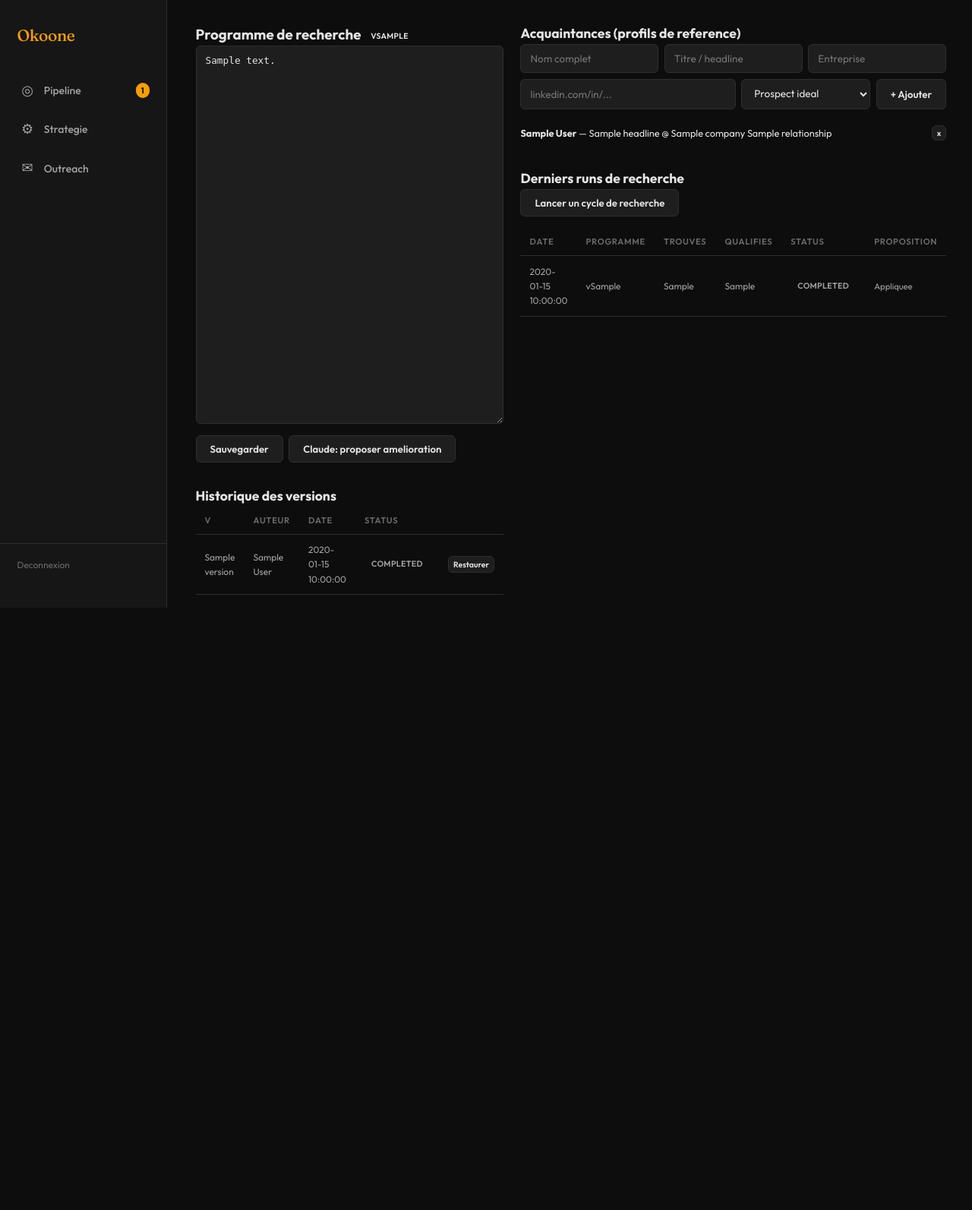
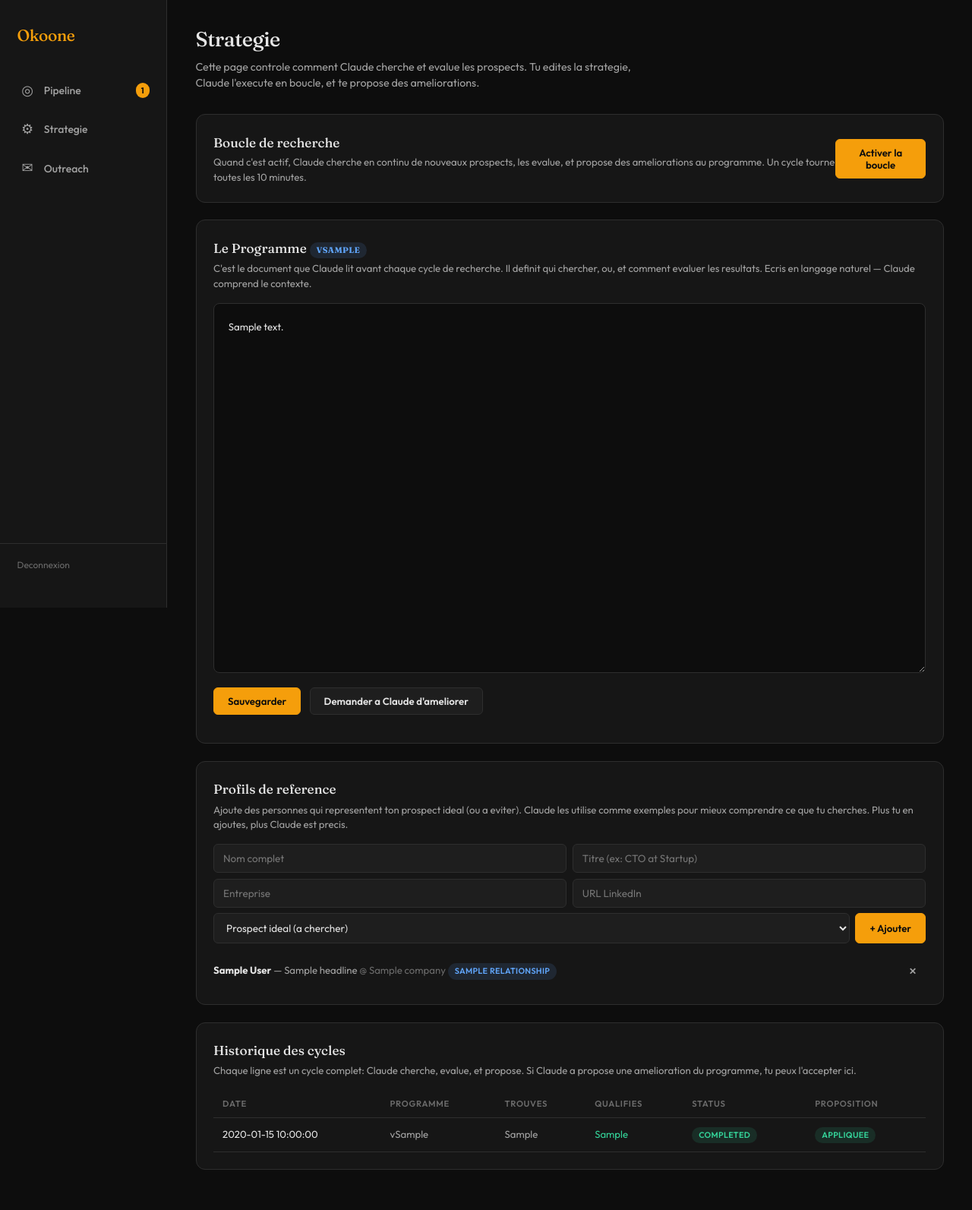
Before and after one commit to BenoitDdlp/okoone-crm, a Python web app: template templates/strategy.html in a window 1280 px wide. Shown: the whole page at 76% size. Before the commit the page ends 800 px from the top, so only its background shows below. Run offline with Jinja, Linux system fonts and the light colour scheme; the template is opened without the code that fills it: most values are stand-ins (such as "Sample title", 1, 10 or a date in 2020).

Commit message:
feat: continuous background loop + strategy page redesign with clear sections and live status

```diff
--- /dev/null
+++ b/templates/partials/loop_status.html
@@ -0,0 +1,64 @@
+<div style="display:flex;align-items:center;justify-content:space-between;">
+  <div>
+    <h2 style="margin-bottom:0.15rem;">Boucle de recherche</h2>
+    <p class="section-desc" style="margin-bottom:0;">
+      Quand c'est actif, Claude cherche en continu de nouveaux prospects,
+      les evalue, et propose des ameliorations au programme.
+      Un cycle tourne toutes les {{ interval }} minutes.
+    </p>
+  </div>
+  <div style="display:flex;align-items:center;gap:1rem;">
+    {% if loop.active %}
+    <button hx-post="/api/v1/strategy/loop/stop"
+            hx-target="#loop-section"
+            hx-swap="innerHTML"
+            data-toast="Boucle arretee"
+            style="background:var(--error-dim);border-color:rgba(248,113,113,0.3);color:var(--error);">
+      Arreter
+    </button>
+    {% else %}
+    <button class="btn-primary"
+            hx-post="/api/v1/strategy/loop/start"
+            hx-target="#loop-section"
+            hx-swap="innerHTML"
+            data-toast="Boucle activee ! Claude cherche en continu.">
+      Activer la boucle
+    </button>
+    {% endif %}
+  </div>
+</div>
+
+{% if loop.active %}
+<div class="loop-indicator" style="margin-top:1rem;">
+  <span class="loop-dot"></span>
+  <span>{{ loop.current_step or 'En attente du prochain cycle...' }}</span>
+</div>
+{% endif %}
+
+{% if loop.last_run_at or loop.last_error %}
+<div style="display:flex;gap:2rem;margin-top:0.75rem;font-size:0.85rem;">
+  {% if loop.last_run_at %}
+  <div>
+    <span style="color:var(--muted);">Dernier cycle:</span>
+    <span>{{ loop.last_run_at }}</span>
+  </div>
+  {% endif %}
+  <div>
+    <span style="color:var(--muted);">Cycles:</span>
+    <span>{{ loop.cycles_completed }}</span>
+  </div>
+  <div>
+    <span style="color:var(--muted);">Prospects trouves:</span>
+    <span>{{ loop.total_prospects_found }}</span>
+  </div>
+  <div>
+    <span style="color:var(--muted);">Qualifies:</span>
+    <span style="color:var(--success);">{{ loop.total_qualified }}</span>
+  </div>
+  {% if loop.last_error %}
+  <div>
+    <span style="color:var(--error);">Erreur: {{ loop.last_error[:80] }}</span>
+  </div>
+  {% endif %}
+</div>
+{% endif %}
--- a/templates/strategy.html
+++ b/templates/strategy.html
@@ -2,146 +2,188 @@
 {% block title %}Strategie — Okoone CRM{% endblock %}
 
 {% block content %}
-<div class="grid-2">
+<div class="page-header">
+  <h1>Strategie</h1>
+  <p class="page-desc">
+    Cette page controle comment Claude cherche et evalue les prospects.
+    Tu edites la strategie, Claude l'execute en boucle, et te propose des ameliorations.
+  </p>
+</div>
 
-  {# --- Left: Program editor --- #}
-  <div>
-    <h2 style="font-size:1.25rem;">Programme de recherche
-      <span class="pill pill-screened" style="font-size:0.7rem;vertical-align:middle;">v{{ program_version }}</span>
-    </h2>
+<!-- ============================================================
+     SECTION 1: LOOP STATUS
+     This is the "always running" part — shows if the background
+     loop is active and what it's doing right now.
+     ============================================================ -->
+<div class="section-card" id="loop-section"
+     hx-get="/api/v1/strategy/loop-status"
+     hx-trigger="every 5s"
+     hx-swap="innerHTML">
+  {% include "partials/loop_status.html" %}
+</div>
 
-    <form hx-put="/api/v1/strategy/program"
+<!-- ============================================================
+     SECTION 2: THE PROGRAM
+     This is the "brain" — Claude reads this document before every
+     search cycle. It defines WHO to look for, WHERE, and WHY.
+     ============================================================ -->
+<div class="section-card">
+  <h2>Le Programme <span class="pill pill-info">v{{ program_version }}</span></h2>
+  <p class="section-desc">
+    C'est le document que Claude lit avant chaque cycle de recherche.
+    Il definit qui chercher, ou, et comment evaluer les resultats.
+    Ecris en langage naturel — Claude comprend le contexte.
+  </p>
+
+  <form class="program-editor"
+        hx-put="/api/v1/strategy/program"
         hx-swap="none"
-          hx-indicator="#save-indicator">
-      <textarea name="content" rows="25" style="font-family:monospace;font-size:0.85rem;line-height:1.5;">{{ program_content }}</textarea>
-      <div style="display:flex;gap:0.5rem;margin-top:0.5rem;">
-        <button type="submit" class="outline">Sauvegarder</button>
-        <button type="button" class="outline secondary"
+        data-toast="Programme sauvegarde">
+    <textarea name="content" rows="20">{{ program_content }}</textarea>
+    <div style="display:flex;gap:0.75rem;margin-top:0.75rem;align-items:center;">
+      <button type="submit" class="btn-primary">Sauvegarder</button>
+      <button type="button"
               hx-post="/api/v1/strategy/propose"
               hx-target="#proposal-area"
               hx-swap="innerHTML"
-                hx-indicator="#propose-indicator">
-          Claude: proposer amelioration
+              hx-indicator="#propose-spinner"
+              data-toast="Claude analyse...">
+        Demander a Claude d'ameliorer
       </button>
-        <span id="save-indicator" class="htmx-indicator" style="font-size:0.8rem;">Sauvegarde...</span>
-        <span id="propose-indicator" class="htmx-indicator" style="font-size:0.8rem;">Claude reflechit...</span>
+      <span id="propose-spinner" class="htmx-indicator" style="color:var(--muted);font-size:0.85rem;">Claude reflechit...</span>
     </div>
   </form>
 
-    {# Proposal area #}
   <div id="proposal-area" style="margin-top:1rem;"></div>
 
-    {# Version history #}
-    <h3 class="section-title" style="margin-top:2rem;">Historique des versions</h3>
-    {% if versions %}
-    <table style="font-size:0.8rem;">
-      <thead><tr><th>v</th><th>Auteur</th><th>Date</th><th>Status</th><th></th></tr></thead>
+  {% if versions|length > 1 %}
+  <details style="margin-top:1.5rem;">
+    <summary style="cursor:pointer;font-size:0.85rem;color:var(--muted);">Historique des versions ({{ versions|length }})</summary>
+    <table style="margin-top:0.5rem;">
+      <thead><tr><th>Version</th><th>Auteur</th><th>Date</th><th></th></tr></thead>
       <tbody>
         {% for v in versions %}
         <tr>
-          <td>{{ v.version }}</td>
+          <td>v{{ v.version }}</td>
           <td>{{ v.author }}</td>
-          <td>{{ v.created_at }}</td>
-          <td><span class="pill pill-{{ 'qualified' if v.status == 'active' else 'discovered' }}">{{ v.status }}</span></td>
+          <td style="color:var(--muted);">{{ v.created_at }}</td>
           <td>
             {% if v.status != 'active' %}
-            <button class="outline secondary" style="font-size:0.7rem;padding:0.2rem 0.4rem;margin:0;"
+            <button class="btn-sm btn-ghost"
                     hx-post="/api/v1/strategy/restore/{{ v.version }}"
                     hx-swap="none"
-                    hx-confirm="Restaurer la version {{ v.version }} ?">
-              Restaurer
-            </button>
+                    hx-confirm="Restaurer v{{ v.version }} ?"
+                    data-toast="Version restauree">Restaurer</button>
+            {% else %}
+            <span class="pill pill-success">actif</span>
             {% endif %}
           </td>
         </tr>
         {% endfor %}
       </tbody>
     </table>
+  </details>
   {% endif %}
 </div>
 
-  {# --- Right: Acquaintances + Runs --- #}
-  <div>
-    <h3 class="section-title">Acquaintances (profils de reference)</h3>
+<!-- ============================================================
+     SECTION 3: ACQUAINTANCES
+     These are reference profiles — Claude uses them as examples
+     of what a "good" or "bad" prospect looks like.
+     ============================================================ -->
+<div class="section-card">
+  <h2>Profils de reference</h2>
+  <p class="section-desc">
+    Ajoute des personnes qui representent ton prospect ideal (ou a eviter).
+    Claude les utilise comme exemples pour mieux comprendre ce que tu cherches.
+    Plus tu en ajoutes, plus Claude est precis.
+  </p>
 
   <form hx-post="/api/v1/strategy/acquaintances"
         hx-target="#acq-list"
         hx-swap="beforeend"
-          style="display:flex;gap:0.5rem;flex-wrap:wrap;margin-bottom:1rem;">
-      <input type="text" name="full_name" placeholder="Nom complet" required style="flex:1;min-width:150px;">
-      <input type="text" name="headline" placeholder="Titre / headline" style="flex:1;min-width:150px;">
-      <input type="text" name="company" placeholder="Entreprise" style="flex:1;min-width:120px;">
-      <input type="text" name="linkedin_url" placeholder="linkedin.com/in/..." style="flex:1;min-width:180px;">
-      <select name="relationship" style="width:auto;">
-        <option value="prospect ideal">Prospect ideal</option>
-        <option value="client existant">Client existant</option>
-        <option value="partenaire">Partenaire</option>
-        <option value="concurrent">Concurrent (negatif)</option>
+        data-toast="Profil ajoute"
+        style="display:grid;grid-template-columns:1fr 1fr;gap:0.5rem;margin-bottom:1rem;">
+    <input type="text" name="full_name" placeholder="Nom complet" required>
+    <input type="text" name="headline" placeholder="Titre (ex: CTO at Startup)">
+    <input type="text" name="company" placeholder="Entreprise">
+    <input type="text" name="linkedin_url" placeholder="URL LinkedIn">
+    <div style="display:flex;gap:0.5rem;grid-column:span 2;">
+      <select name="relationship" style="flex:1;">
+        <option value="prospect ideal">Prospect ideal (a chercher)</option>
+        <option value="client existant">Client existant (similaire)</option>
+        <option value="partenaire">Partenaire (reseau)</option>
+        <option value="concurrent">Concurrent (a eviter)</option>
       </select>
-      <button type="submit" style="white-space:nowrap;">+ Ajouter</button>
+      <button type="submit" class="btn-primary">+ Ajouter</button>
+    </div>
   </form>
 
   <div id="acq-list">
+    {% if acquaintances %}
     {% for a in acquaintances %}
-      <div class="acq-card" style="display:flex;justify-content:space-between;align-items:center;padding:0.4rem 0;border-bottom:1px solid var(--pico-muted-border-color);font-size:0.85rem;">
+    <div class="acq-item">
       <div>
         <strong>{{ a.full_name }}</strong>
-          {% if a.headline %}<span style="color:var(--pico-muted-color);"> — {{ a.headline }}</span>{% endif %}
-          {% if a.company %}<span style="color:var(--pico-muted-color);"> @ {{ a.company }}</span>{% endif %}
-          <span class="chip {{ 'flag-negative' if a.relationship == 'concurrent' else 'trait' }}">{{ a.relationship }}</span>
+        {% if a.headline %}<span style="color:var(--text-secondary);"> — {{ a.headline }}</span>{% endif %}
+        {% if a.company %}<span style="color:var(--muted);"> @ {{ a.company }}</span>{% endif %}
+        <span class="pill {{ 'pill-error' if a.relationship == 'concurrent' else 'pill-success' if a.relationship == 'prospect ideal' else 'pill-info' }}">{{ a.relationship }}</span>
       </div>
-        <button class="outline secondary" style="font-size:0.7rem;padding:0.15rem 0.4rem;margin:0;"
+      <button class="btn-sm btn-ghost"
               hx-delete="/api/v1/strategy/acquaintances/{{ a.id }}"
-                hx-target="closest .acq-card"
-                hx-swap="outerHTML">x</button>
+              hx-target="closest .acq-item"
+              hx-swap="outerHTML"
+              data-toast="Profil supprime">&#10005;</button>
     </div>
     {% endfor %}
+    {% else %}
+    <p style="color:var(--muted);font-size:0.88rem;">Aucun profil de reference. Ajoute quelques exemples pour que Claude sache quoi chercher.</p>
+    {% endif %}
+  </div>
 </div>
 
-    {# Research runs #}
-    <h3 class="section-title" style="margin-top:2rem;">Derniers runs de recherche</h3>
-
-    <button class="outline" style="margin-bottom:1rem;"
-            hx-post="/api/v1/strategy/run"
-            hx-target="#run-result"
-            hx-swap="innerHTML"
-            hx-indicator="#run-indicator">
-      Lancer un cycle de recherche
-    </button>
-    <span id="run-indicator" class="htmx-indicator" style="font-size:0.8rem;">Recherche en cours (peut prendre quelques minutes)...</span>
-    <div id="run-result"></div>
+<!-- ============================================================
+     SECTION 4: RUN HISTORY
+     Shows what happened in each research cycle.
+     ============================================================ -->
+<div class="section-card">
+  <h2>Historique des cycles</h2>
+  <p class="section-desc">
+    Chaque ligne est un cycle complet: Claude cherche, evalue, et propose.
+    Si Claude a propose une amelioration du programme, tu peux l'accepter ici.
+  </p>
 
   {% if runs %}
-    <table style="font-size:0.8rem;">
+  <table>
     <thead><tr><th>Date</th><th>Programme</th><th>Trouves</th><th>Qualifies</th><th>Status</th><th>Proposition</th></tr></thead>
     <tbody>
       {% for r in runs %}
       <tr>
-          <td>{{ r.started_at }}</td>
+        <td style="color:var(--text);">{{ r.started_at }}</td>
         <td>v{{ r.program_version }}</td>
         <td>{{ r.prospects_found }}</td>
-          <td>{{ r.prospects_qualified }}</td>
-          <td><span class="pill pill-{{ 'qualified' if r.status == 'completed' else 'rejected' if r.status == 'failed' else 'discovered' }}">{{ r.status }}</span></td>
+        <td style="color:var(--success);">{{ r.prospects_qualified }}</td>
+        <td><span class="pill {{ 'pill-success' if r.status == 'completed' else 'pill-error' if r.status == 'failed' else 'pill-warning' }}">{{ r.status }}</span></td>
         <td>
           {% if r.proposed_program and r.proposal_status == 'pending' %}
-            <button class="outline" style="font-size:0.7rem;padding:0.15rem 0.4rem;margin:0;"
+          <button class="btn-sm btn-primary"
                   hx-post="/api/v1/strategy/accept-proposal/{{ r.id }}"
                   hx-swap="none"
-                    hx-confirm="Appliquer la proposition de Claude ?">
-              Accepter
-            </button>
+                  hx-confirm="Appliquer la proposition de Claude ?"
+                  data-toast="Programme mis a jour par Claude">Accepter</button>
           {% elif r.proposal_status == 'accepted' %}
-            <span style="color:var(--crm-green);font-size:0.75rem;">Appliquee</span>
+          <span class="pill pill-success">appliquee</span>
           {% else %}
-            -
+          <span style="color:var(--muted);">—</span>
           {% endif %}
         </td>
       </tr>
       {% endfor %}
     </tbody>
   </table>
+  {% else %}
+  <p style="color:var(--muted);font-size:0.88rem;">Aucun cycle execute. Active la boucle ci-dessus pour commencer.</p>
   {% endif %}
 </div>
 
-</div>
 {% endblock %}
```
Also changed, not shown: app/main.py (+11 -0 lines), app/routers/strategy.py (+67 -7 lines), app/scheduler/jobs.py (added, +140 -0 lines). Lines whose indentation alone changed are shown as unchanged.
